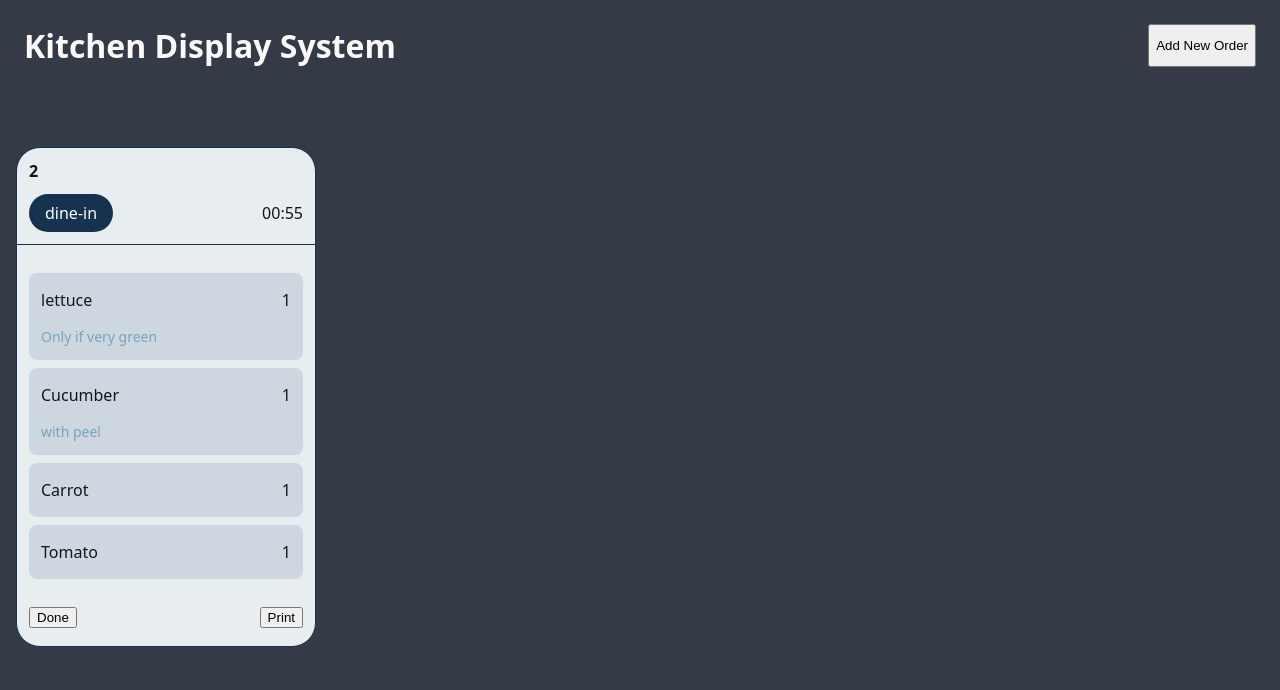
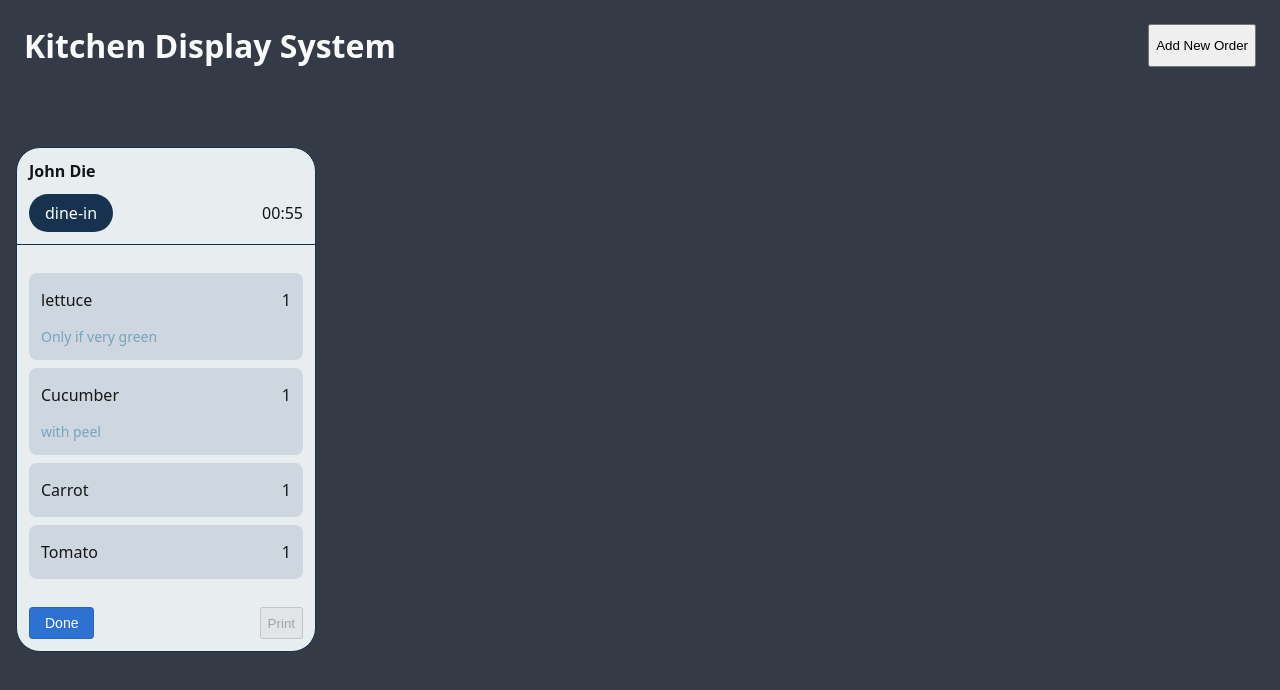
Before and after one commit to thomasjodt/kitchen-display-system, a React (Vite) app: page / in a window 1280 px wide. Shown: the top 690 px of the page. Built offline with nearby package versions, Linux system fonts and the light colour scheme.

Commit message:
style(components/ui): Change the id displayed to customer name and change the button to the styled Button component

```diff
--- a/src/components/ui/Card/Card.tsx
+++ b/src/components/ui/Card/Card.tsx
@@ -1,5 +1,4 @@
-import type { Order } from '@/types'
-import { getHours } from '@/utils'
+import { useDispatch } from 'react-redux'
 import { ProductElement } from '../ProductElement'
 import {
   Time,
@@ -10,8 +9,10 @@ import {
   OrderTypeChip,
   ProductsContainer
 } from './components'
-import { useDispatch } from 'react-redux'
+import { getHours } from '@/utils'
+import type { Order } from '@/types'
 import { remove } from '@/context/slices'
+import { Button } from '@/components/ui'
 
 interface Props {
   order: Order
@@ -32,7 +33,7 @@ export const Card: React.FC<Props> = function ({ order }) {
   return (
     <StyledCard>
       <Header>
-        <h1>{order.id}</h1>
+        <h1>{order.customerName}</h1>
 
         <Details>
           <OrderTypeChip>{order.type}</OrderTypeChip>
@@ -50,8 +51,8 @@ export const Card: React.FC<Props> = function ({ order }) {
       </ProductsContainer>
 
       <Footer>
-        <button onClick={handleDone(order)}>Done</button>
-        <button>Print</button>
+        <Button onClick={handleDone(order)} text='Done' />
+        <button disabled>Print</button>
       </Footer>
     </StyledCard>
   )
```
